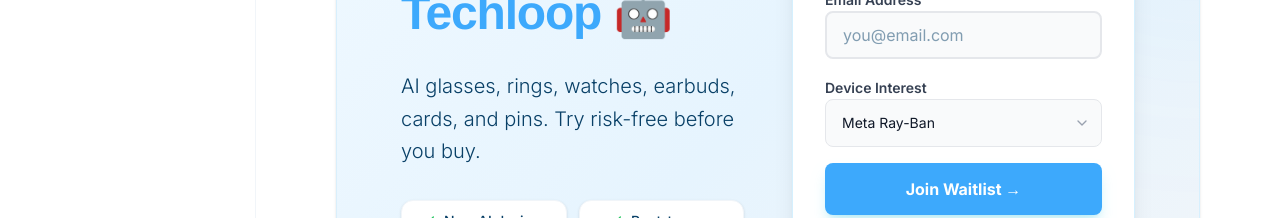
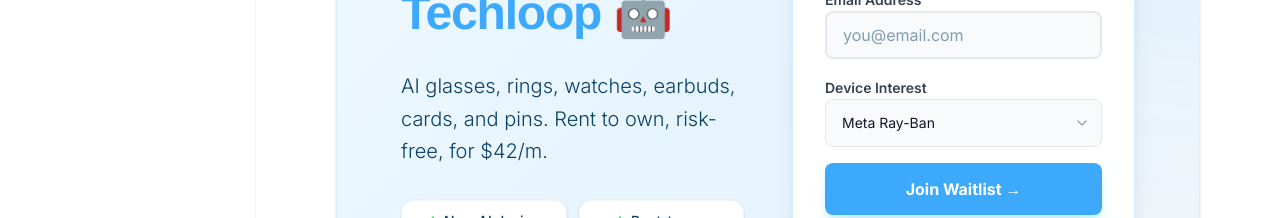
Before and after one commit to thinking-spot/techloop, a Next.js app: page /waitlist in a window 1280 px wide. Shown: the part 388-606 px from the top of the page. Built offline with nearby package versions, Linux system fonts and the light colour scheme.

Commit message:
waitlist

```diff
--- a/src/app/waitlist/page.tsx
+++ b/src/app/waitlist/page.tsx
@@ -35,7 +35,7 @@ export default function WaitlistPage() {
                             </h1>
                             <p className="text-[18px] md:text-[20px] text-paragraph leading-relaxed font-light">
                                 AI glasses, rings, watches, earbuds, cards, and pins.
-                                Try risk-free before you buy.
+                                Rent to own, risk-free, for $42/m.
                             </p>
 
                             <div className="relative grid grid-cols-2 sm:flex sm:flex-wrap lg:grid lg:grid-cols-2 justify-center lg:justify-start items-center gap-3 text-sm font-medium text-paragraph/80 max-w-[320px] sm:max-w-none mx-auto lg:mx-0">
```
